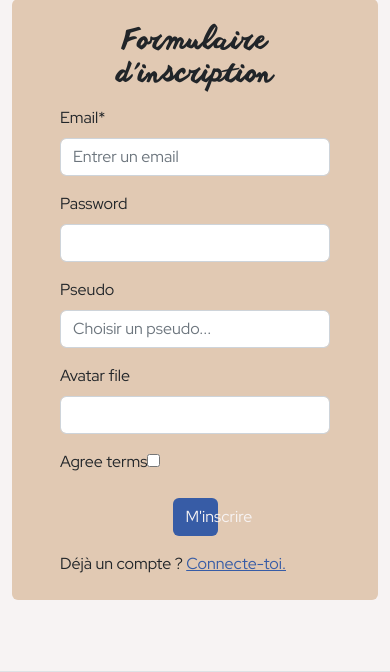
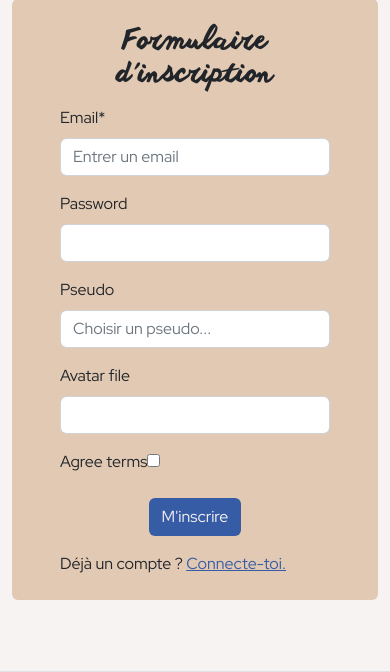
Before and after one commit to Heloise-Doignies/projet5-wefrip, a Symfony app: template templates/registration/register.html.twig in a window 390 px wide. Shown: the part 106-778 px from the top of the page. Run offline with Twig, Linux system fonts and the light colour scheme; the template is opened without the code that fills it, so the values that code supplies are empty; form fields are guessed from the names that the template uses; some libraries are stand-ins or nearby versions; some web fonts are replaced.

Commit message:
modif button responsive

```diff
--- a/templates/profil/index.html.twig
+++ b/templates/profil/index.html.twig
@@ -134,7 +134,7 @@
     <div class="tab-pane fade" id="nav-favoris" role="tabpanel" aria-labelledby="nav-favoris-tab" tabindex="0">
         <div class="container text-center profilUser p-3 rounded">
             <h2>Mes tutoriels favoris</h2>
-            <div class="d-flex m-3 w-100 justify-content-evenly align-items-center text-start">
+            <div class="d-flex w-100 justify-content-evenly align-items-center text-start">
     {# debut de la zone "mes favoris"  #}
                 {% if app.user.tutorials|length > 0 %}
                     <div class="row d-flex justify-content-center mx-3">
--- a/templates/registration/register.html.twig
+++ b/templates/registration/register.html.twig
@@ -40,7 +40,7 @@
 
 			{{ form_row(registrationForm.agreeTerms) }}
 
-			<button type="submit" class="btn bouton my-3 d-grid gap-2 col-2 mx-auto">M'inscrire</button>
+			<button type="submit" class="btn bouton my-3 d-grid gap-2 col-2 mx-auto w-auto">M'inscrire</button>
 
 			<div id="login-inscrire">
 				<p>Déjà un compte ?
--- a/templates/security/login.html.twig
+++ b/templates/security/login.html.twig
@@ -42,7 +42,7 @@
                     </label>
                 </div>
             #}
-            <button type="submit" class="btn bouton my-3 d-grid gap-2 col-2 mx-auto">Me connecter</button>
+            <button type="submit" class="btn bouton my-3 d-grid gap-2 col-2 mx-auto w-auto">Me connecter</button>
             <div id="login-inscrire">
                 <p>Tu n'as pas de compte ?
                     <a href="{{path('app_register')}}">Inscris-toi.</a>
```
